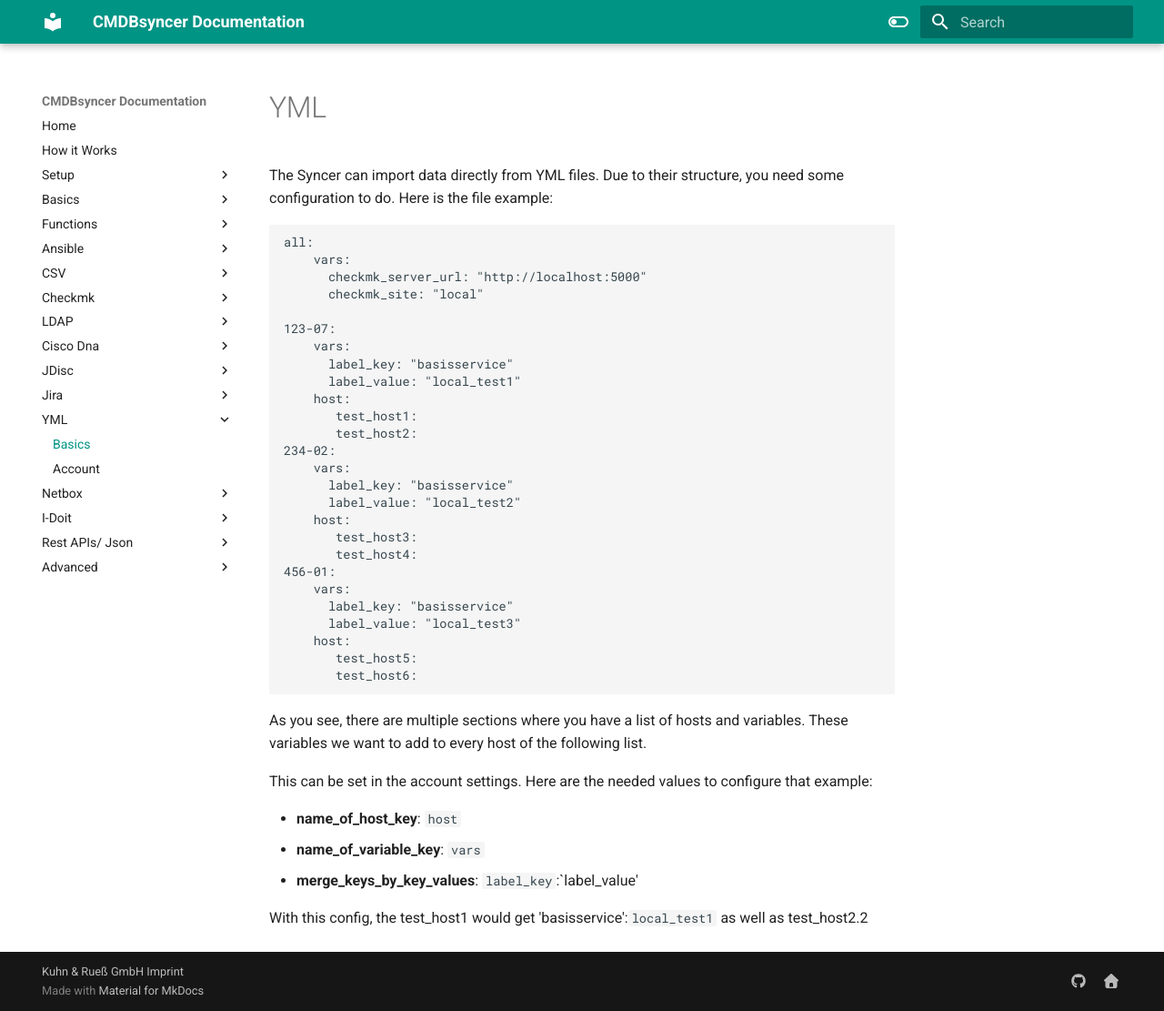
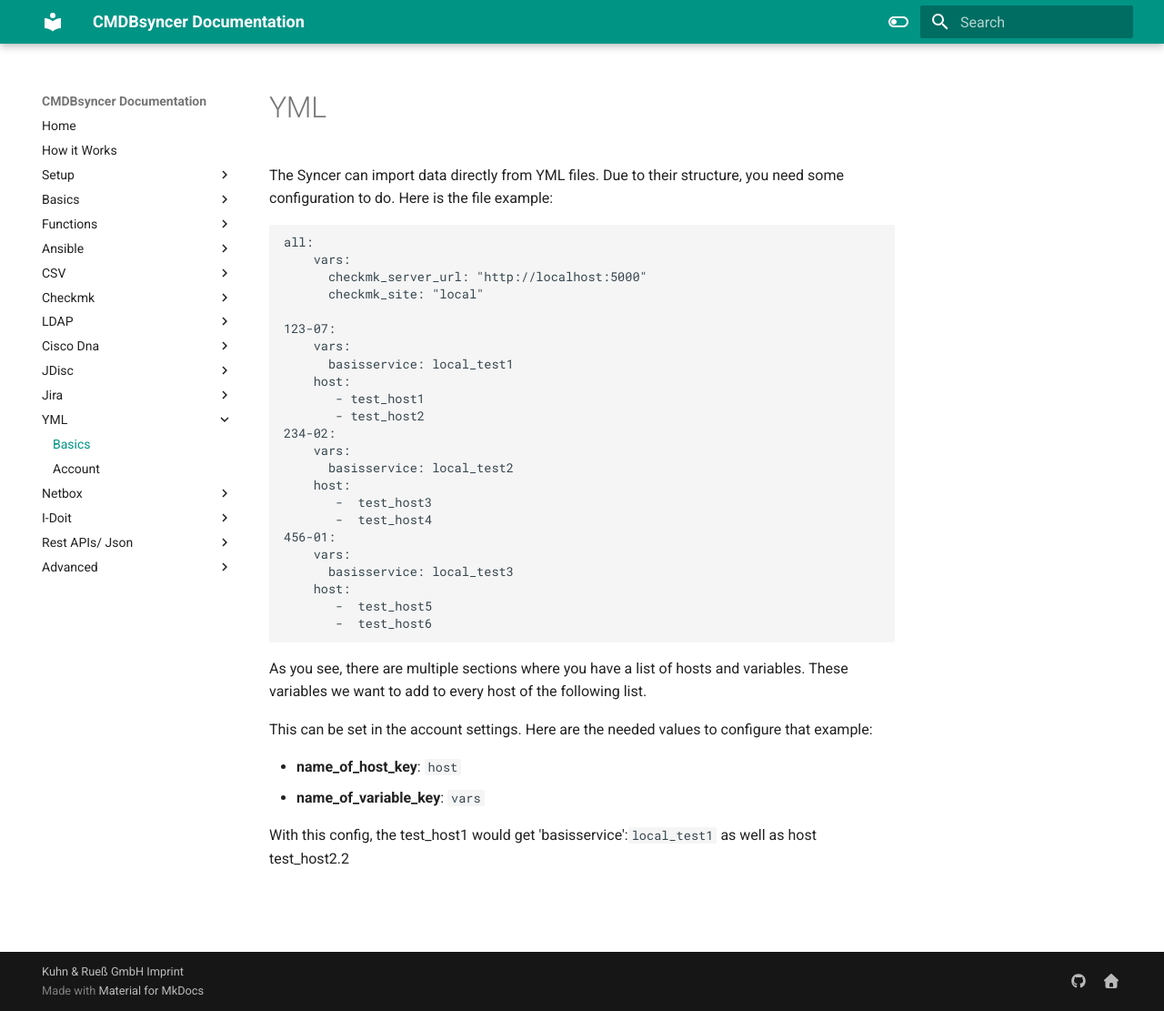
Before and after one commit to kuhn-ruess/cmdbsyncer-docs, an MkDocs documentation site: the page built from docs/yml/index.md, in a window 1280 px wide and 1111 px high. Shown: the whole window at 91% size. Built offline with MkDocs 1.6.1 and Material for MkDocs 9.7.7, drawn with Linux system fonts in a browser that asks for light colours.

Commit message:
Korrigiere YML-Dokumentation: Ändere `label_key` und `label_value` zu `basisservice` und passe die Formatierung der Host-Listen an.

```diff
--- a/docs/yml/index.md
+++ b/docs/yml/index.md
@@ -39,6 +36,5 @@ Here are the needed values to configure that example:
 
 - **name_of_host_key**: `host`
 - **name_of_variable_key**: `vars`
-- **merge_keys_by_key_values**: `label_key`:`label_value'
 
-With this config, the test_host1 would get 'basisservice':`local_test1` as well as test_host2.2
+With this config, the test_host1 would get 'basisservice':`local_test1` as well as host test_host2.2
```
Also changed, not shown: other parts of docs/yml/index.md (+9 -12 lines), docs/yml/account.md (+1 -2 lines).
